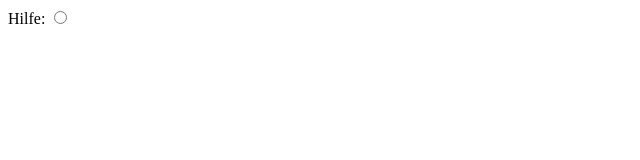
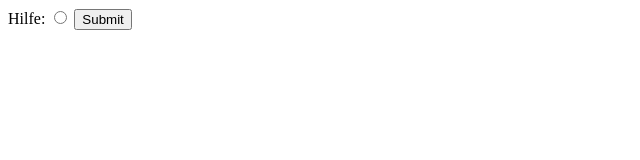
Before and after one commit to Felixwrn/Webseite, a plain HTML site: page Index.html in a window 1280 px wide. Shown: the whole page, without its empty margins (0-640 px from the left). Drawn offline with Linux system fonts and the light colour scheme.

Commit message:
Index.html aktualisieren

```diff
--- a/Index.html
+++ b/Index.html
@@ -4,4 +4,5 @@
  </head>
  <body><form method=post action=mailto:Felixwrn@gmail.com>
 Hilfe:    <input type=Radio value=hilfe>
+    <input type=submit>
 </body>
```
